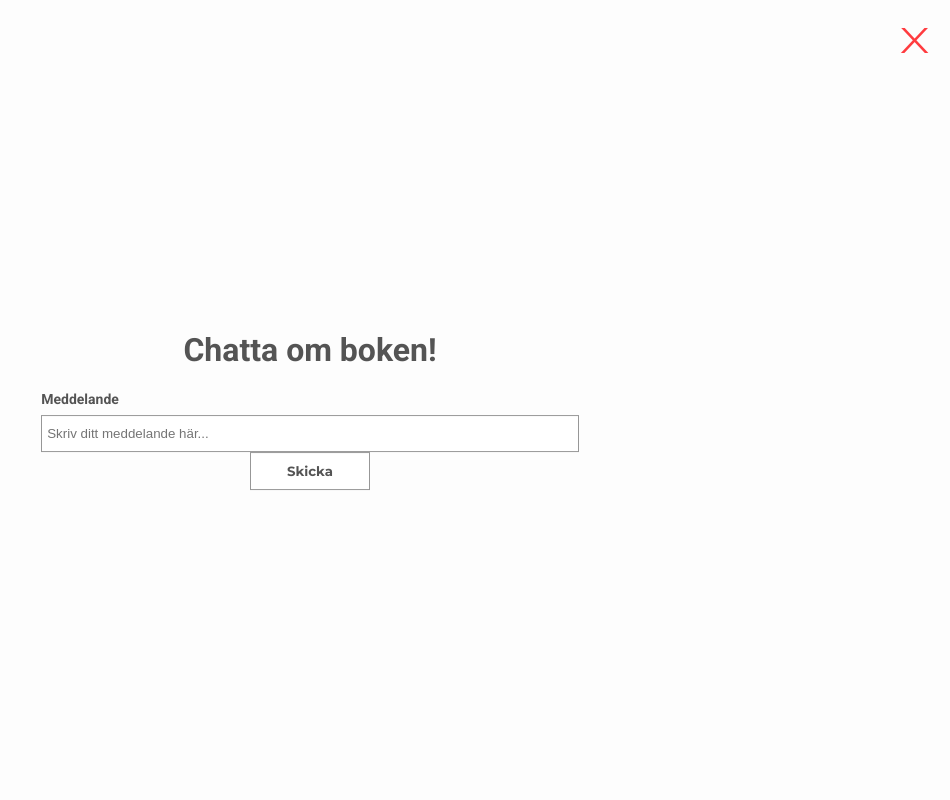
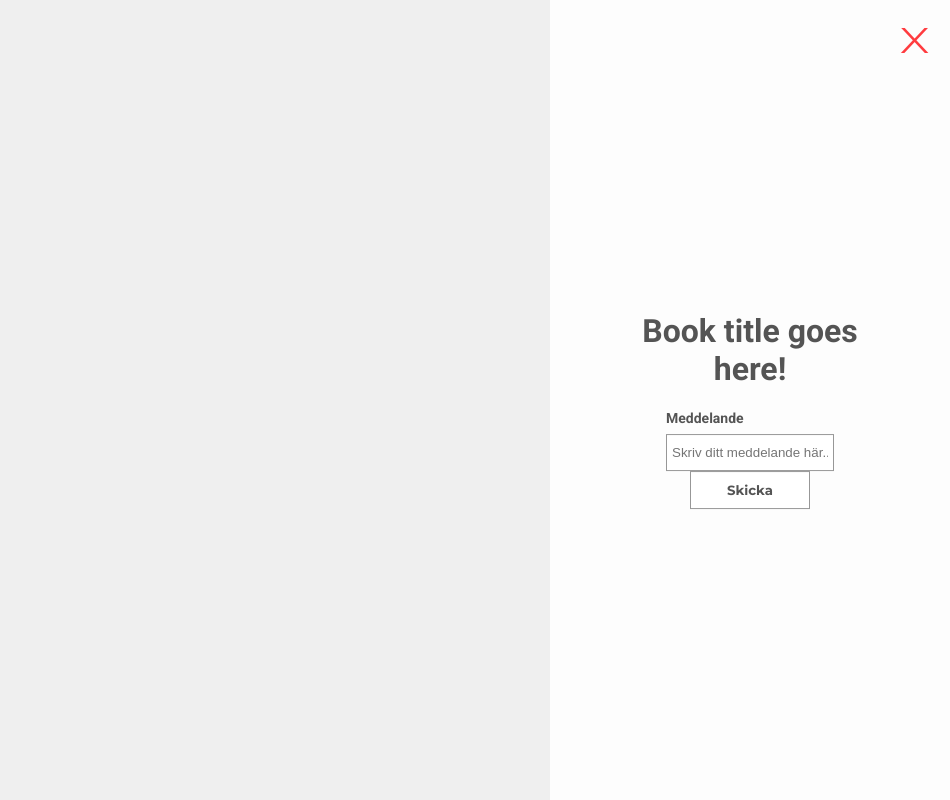
Before and after one commit to esplito/literature-site, a PHP site: page /overlays/message_board.php in a window 1280 px wide. Shown: the whole page, without its empty margins (330-1280 px from the left). Run offline with PHP 8.4, Linux system fonts and the light colour scheme.

Commit message:
Updated message_board css and overlay

```diff
--- /dev/null
+++ b/assets/styles/modules/_message-board.css
@@ -0,0 +1,13 @@
+.message {
+  width: 400px;
+  height: 100%;
+  position: absolute;
+  right: 0;
+}
+
+.message--container {
+  margin-left: auto;
+  margin-right: auto;
+  height: 90%;
+  width: 90%;
+}
--- a/assets/styles/styles.css
+++ b/assets/styles/styles.css
@@ -13,3 +13,4 @@
 @import "modules/_book.css";
 @import "modules/_review.css";
 @import "modules/_floats.css";
+@import "modules/_message-board.css";
--- a/overlays/message_board.php
+++ b/overlays/message_board.php
@@ -7,11 +7,13 @@
 	<link href="../assets/styles/styles.css" rel="stylesheet">
 </head>
 <body>
+	<div class="message">
 	<div class="modal">
 		<div class="modal__inner">
-			<h1 class="modal__title">Chatta om boken!</h1>
-
-			<form class="form" id="book_type">
+			<h1 class="modal__title">Book title goes here!</h1>
+			<div class="message--container">
+			</div>
+			<form class="form" id="message_submit">
         <div class="form__row">
           <label class="label label--default">Meddelande</label>
           <input type="text" placeholder="Skriv ditt meddelande här..." name="review-title">
@@ -21,5 +23,6 @@
 		</div>
 		<div class="modal__close">X</div>
 	</div>
+</div>
 </body>
 </html>
```
